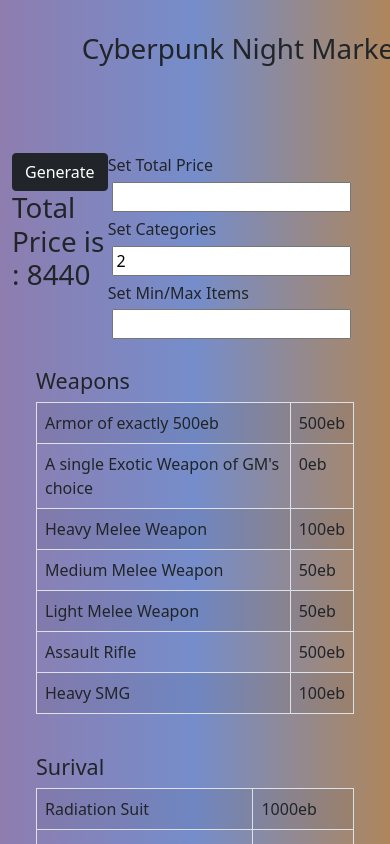
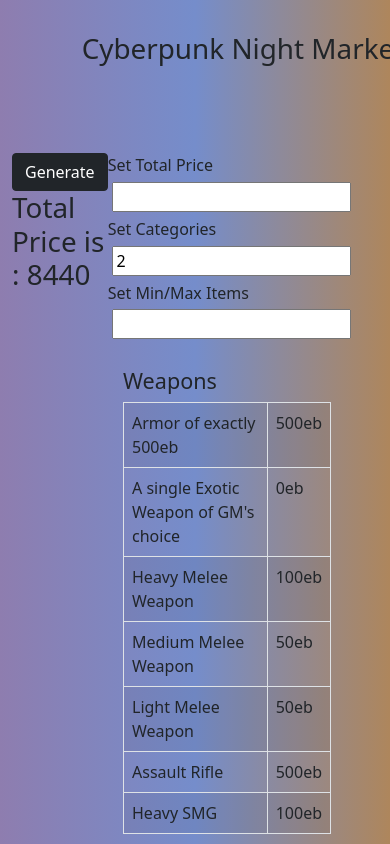
Before and after one commit to notevenagoat/cyberpunktools, a React (Create React App) app: page / in a window 390 px wide. Shown: the top 844 px of the page. Built offline with nearby package versions, Linux system fonts and the light colour scheme.

Commit message:
using grid to amke it responsive

```diff
--- a/src/Category.js
+++ b/src/Category.js
@@ -5,7 +5,7 @@
 
 export default function Category(props) {
     return (
-    <div className=" table_div">
+    <div className="table_div">
         {props.items.map(item => (
           <div className="m-4" md="auto">
             <h4>{item.categoryTitle}</h4>
--- a/src/index.css
+++ b/src/index.css
@@ -23,13 +23,18 @@
  /* color: rgb(232, 227, 227); */
 }
 
-.generate_sets>input {
- margin: .3em;
+.generate_sets>input{
+  margin: .3em;
 }
 
  .table_div {
    width: 100%;
-   margin: 2rem auto;
+   margin: 2rem;
+   /* display: flex; */
+   display: grid;
+   gap: 1rem;
+   grid-template-columns:repeat(3,1fr);
+   justify-content: center;
 }
   /*
   display: flex;
@@ -48,9 +53,15 @@
   text-align: center;
   }  */
 
-
 footer{
   text-align: center;
   margin: 2rem 3rem;
   color: rgb(232, 227, 227);
 }
+
+@media only screen and (max-width:600px){
+  .table_div{
+    grid-template-columns: repeat(auto-fit,minmax(14rem,16rem));
+  }
+
+}
```
